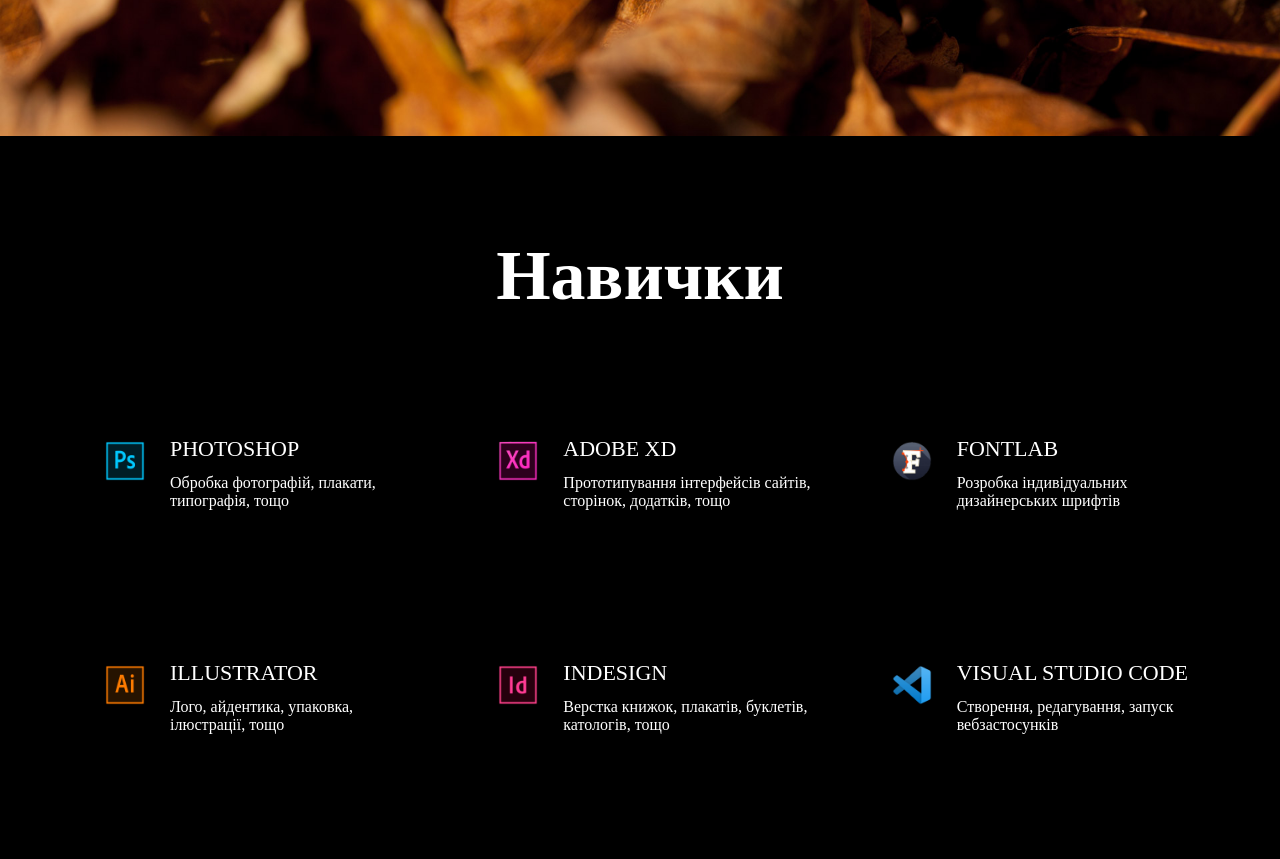
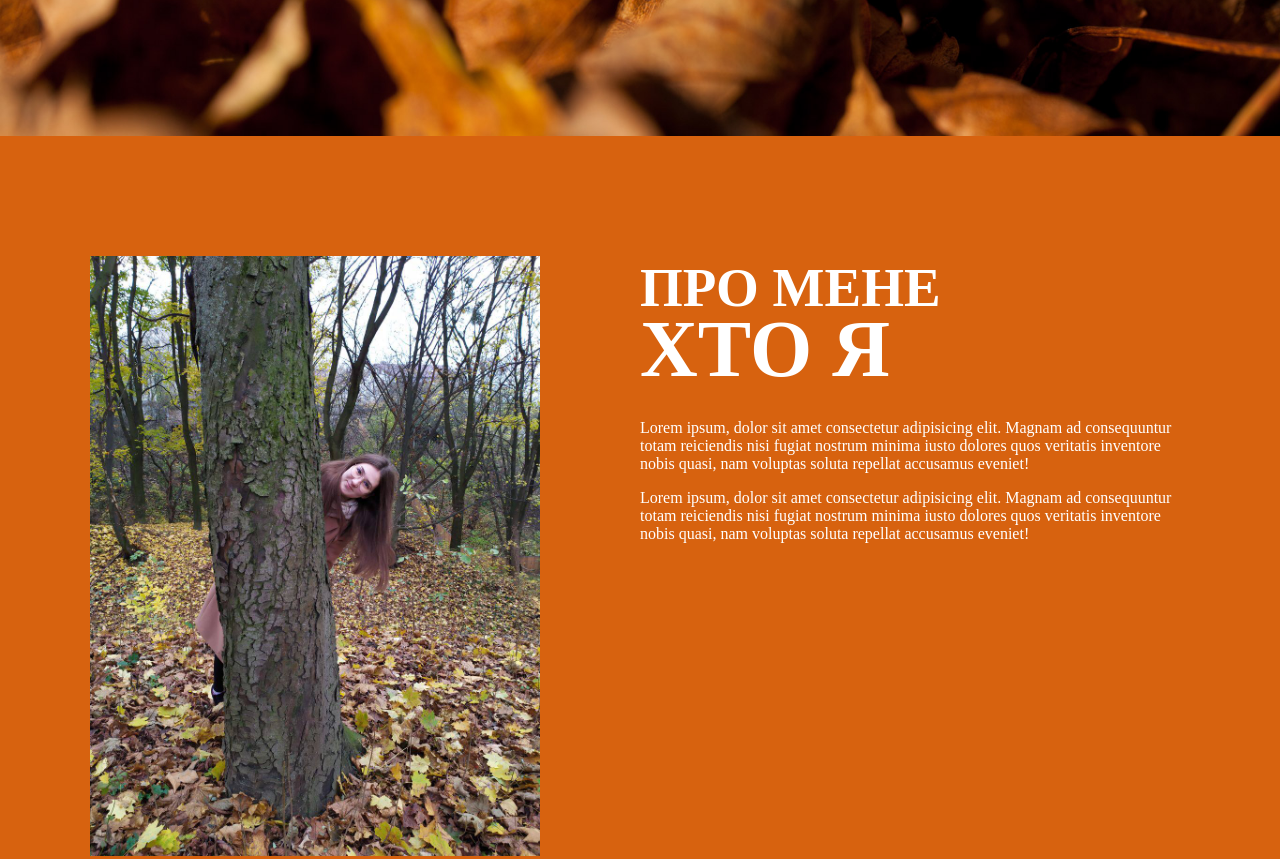
Before and after one commit to gittik3/gittik3.github.io, a plain HTML site: page index.html in a window 1280 px wide. Shown: the part 720-1579 px from the top of the page. Drawn offline with Linux system fonts and the light colour scheme; a web font is replaced by a local one.

Commit message:
веб15

```diff
--- a/css/style.css
+++ b/css/style.css
@@ -10,7 +10,9 @@ body {
   font-family: Jura;
 }
 
-h1, h2 {
+h1,
+h2,
+h3 {
   margin: 0;
 }
 
@@ -40,8 +42,6 @@ h1, h2 {
   flex-direction: row;
   width: 100%;
   justify-content: flex-end;
-
-
 }
 .menu a {
   color: white;
@@ -52,7 +52,6 @@ h1, h2 {
   margin: 0px 4px;
   border: 0px solid transparent;
   border-radius: 16px;
-
 }
 
 .menu a:hover {
@@ -74,12 +73,11 @@ h1, h2 {
   background: url(../images/leaf.JPG) center no-repeat;
   background-size: cover;
 }
-.intro_inner{
+.intro_inner {
   width: 100%;
   max-width: 880px;
   margin: 0 auto;
   text-align: center;
-
 }
 .intro_title {
   color: #fff;
@@ -119,6 +117,43 @@ border-radius: 20px;
   color: black;
 }
 
+/*section_about*/
+.section_1 {
+  padding: 120px 0;
+  background-color: rgb(215, 98, 15);
+  display: flex;
+  justify-content: center;
+
+
+}
+.about_inner {
+  display: flex;
+  max-width: 1100px;
+}
+.about_img,
+.about_content {
+width: 50%;
+}
+.about_title {
+  font-size: 55px;
+  color: #fff;
+}
+.about_bigtitle {
+  margin-bottom: 40px;
+  font-size: 80px;
+  color: #fff;
+  line-height: 60px;
+}
+.about_text {
+  color: #fff;
+  font-size: 16px;
+}
+.imge {
+display: block;
+max-width: 450px;
+height: auto;
+}
+
 /*section_skills*/
 
 .section_2 {
@@ -131,7 +166,6 @@ border-radius: 20px;
   max-width: 300px;
   margin: 0 auto 50px;
   text-align: center;
-
 }
 .section_title_ {
   font-size: 70px;
@@ -144,13 +178,11 @@ border-radius: 20px;
   padding-left: 100px;
   padding-top: 70px;
   padding-bottom: 100px;
-
 }
 .skills_item {
   flex: 1 1 0;
   padding-left: 70px;
   position: relative;
-
 }
 .skills_icon {
   width: 50px;
@@ -174,13 +206,11 @@ border-radius: 20px;
   padding-left: 100px;
   padding-top: 50px;
   padding-bottom: 100px;
-
 }
 .skills_item_2 {
   flex: 1 1 0;
   padding-left: 70px;
   position: relative;
-
 }
 .skills_icon_2 {
   width: 50px;
@@ -199,15 +229,13 @@ border-radius: 20px;
   max-width: 250px;
 }
 
-
 /*section_portfolio*/
 
 .section_3 {
   padding: 100px 0px;
-  background-color:#fff;
-
+  background-color: #fff;
 }
-.container_02 {
+.container_04 {
   width: 100%;
   max-width: 300px;
   margin: 0 auto 50px;
@@ -220,14 +248,13 @@ border-radius: 20px;
 .portfolio {
   display: flex;
   justify-content: space-between;
-padding: 50px 200px ;
-
+  padding: 50px 200px;
 }
 .portfolio_item {
   width: 282px;
   position: relative;
 }
-.portfolio_item:hover .portfolio_img img{
+.portfolio_item:hover .portfolio_img img {
   opacity: 0.4;
 }
 .portfolio_item:hover .img_text {
@@ -239,7 +266,7 @@ padding: 50px 200px ;
 }
 
 .portfolio_img {
-background: black
+  background: black;
 }
 .img_text {
   width: 100%;
--- a/index.html
+++ b/index.html
@@ -23,7 +23,7 @@
       <div class="logo">SHENDRYK</div>
       <ul class="menu">
         <li>
-          <a href="#me">ПРО МЕНЕ</a>
+          <a href="#about">ПРО МЕНЕ</a>
         </li>
         <li>
           <a href="#skills">НАВИЧКИ</a>
@@ -48,7 +48,22 @@
       </div>
     </div>
 
-    <div class="section_2">
+    <div class="section_1" id="about">
+      <div class="container_02">
+        <div class="about_inner">
+          <div class="about_img"> <img  class="imge" src="images/me.jpg" alt="" /></div>
+          <div class="about_content">
+            <h2 class="about_title">ПРО МЕНЕ</h2>
+            <h3 class="about_bigtitle">ХТО Я</h3>
+            <div class="about_text">
+              <p>Lorem ipsum, dolor sit amet consectetur adipisicing elit. Magnam ad consequuntur totam reiciendis nisi fugiat nostrum minima iusto dolores quos veritatis inventore nobis quasi, nam voluptas soluta repellat accusamus eveniet!</p>
+              <p>Lorem ipsum, dolor sit amet consectetur adipisicing elit. Magnam ad consequuntur totam reiciendis nisi fugiat nostrum minima iusto dolores quos veritatis inventore nobis quasi, nam voluptas soluta repellat accusamus eveniet!</p></div>
+          </div>
+        </div>
+      </div>
+    </div>
+
+    <div class="section_2" id="skills">
       <div class="container_03">
         <h2 class="section_title_">Навички</h2>
       </div>
@@ -101,8 +116,8 @@
       </div>
     </div>
 
-    <div class="section_3">
-      <div class="container_02">
+    <div class="section_3" id="portfolio">
+      <div class="container_04">
         <h2 class="section_title">Портфоліо</h2>
       </div>
 
```
Lines whose indentation alone changed are shown as unchanged.
